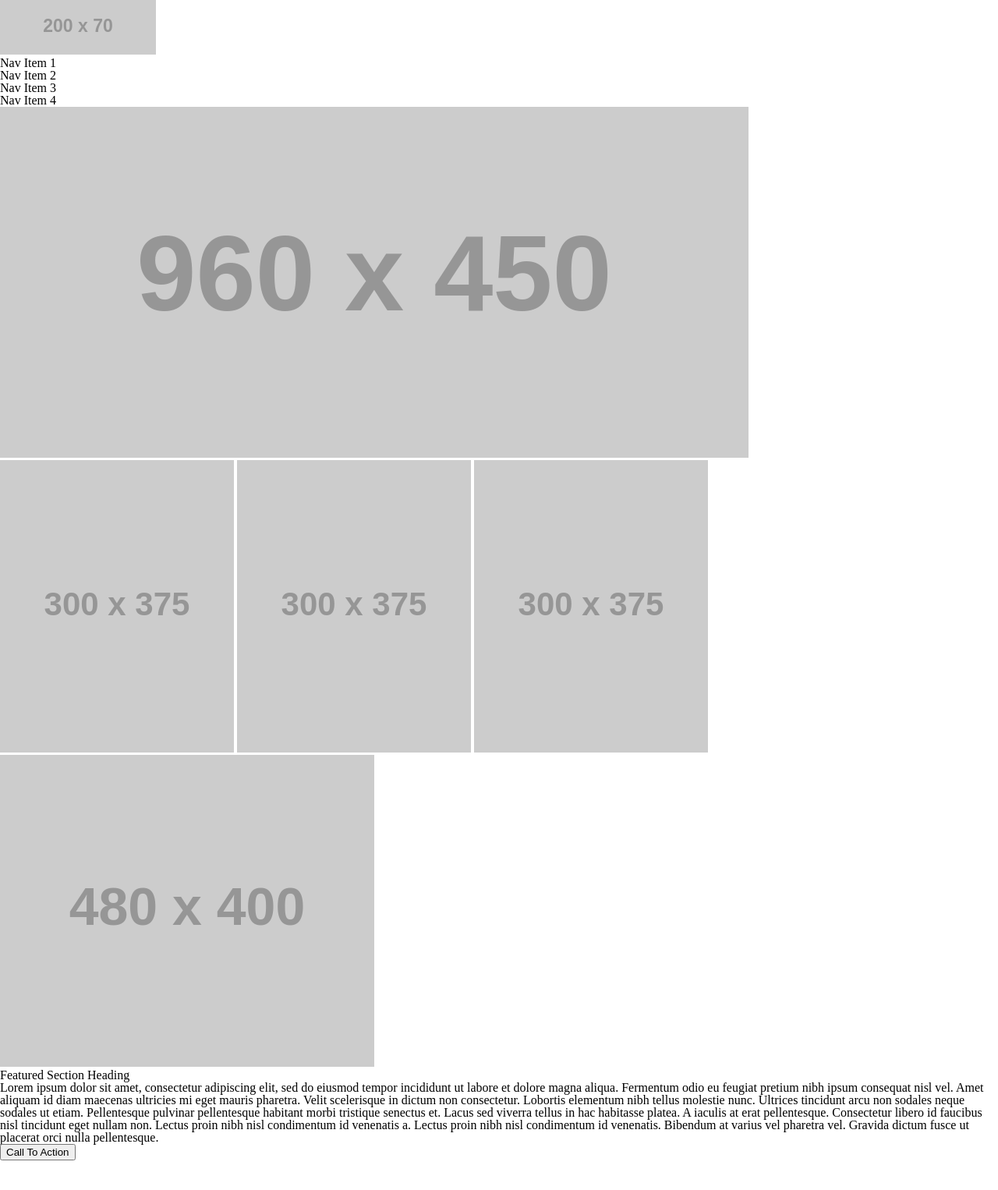
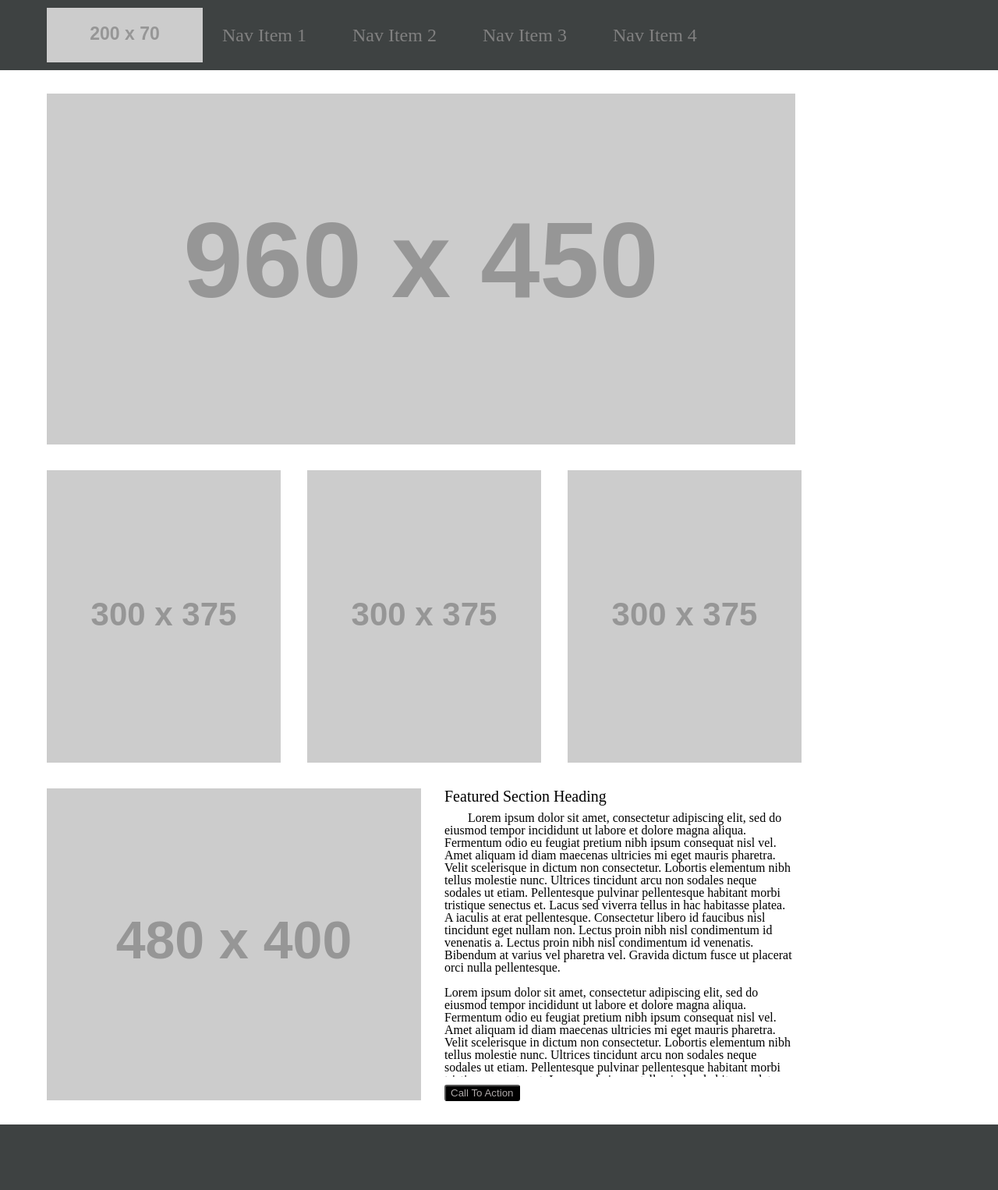
Before and after one commit to gerstej9/wireframe-exercise, a plain HTML site: page index.html in a window 1280 px wide. Shown: the whole page at 78% size. Before the commit the page ends 1488 px from the top, so only its background shows below. Drawn offline with Linux system fonts and the light colour scheme; files that its build step writes are made by us from their sources; placeholder pictures from the web are drawn by us.

Commit message:
Add id and class tags to html structure, utilize css to create final design through use of float, clear, and margin commands predominantly

```diff
--- a/css/styles.css
+++ b/css/styles.css
@@ -0,0 +1,84 @@
+header{
+    width:100%;
+    background-color:rgb(62, 66, 66);
+    height: 90px;
+}
+
+body{
+    width: 100%;
+}
+
+nav {
+    /* text-align: center;  */
+  }
+
+  nav ul li {
+
+    display: inline-block;
+    margin: 10px 40px 10px 15px;
+    font-size: 24px;
+    color:grey;
+    line-height:70px;
+  }
+
+main{
+    margin: 0px 30px;
+}
+.main-section{
+    margin:30px
+}
+
+.thirty-margin-right{
+    margin-right:30px;
+    border: 0px;
+}
+
+.thirty-margin-left{
+    margin-right:30px;
+    border: 0px;
+}
+
+#float-left{
+    float:left;
+}
+
+#float-left-top{
+    float:left;
+    margin:10px 10px 10px 60px;
+}
+
+footer{
+    width: 100%;
+    background-color:rgb(62, 66, 66);
+    height:90px;
+    clear: left;
+}
+
+h2{
+    font-size: 20px;
+    margin-bottom: 10px
+}
+
+p{
+    width:450px;
+    float:left;
+    height:340px;
+    overflow: scroll;
+    margin-bottom:10px;
+    text-indent: 30px;
+}
+
+#limit-width{
+    width:1000px;
+}
+
+button{
+    background-color:#010101;
+    color:rgb(173, 168, 168);
+    border-radius: 3px;
+}
+
+button:hover{
+    transition-delay: 350ms;
+    background-color:purple;
+}
--- a/index.html
+++ b/index.html
@@ -2,13 +2,13 @@
 <html>
     <head>
         <title>Wireframe Exercise</title>
-        <link href = "reset.css" rel = "stylesheet" text = "css/text"/>
-        <link href = "styles.css" rel = "stylesheet" text = "css/text"/>
+        <link href = "css/reset.css" rel = "stylesheet" text = "css/text"/>
+        <link href = "css/styles.css" rel = "stylesheet" text = "css/text"/>
     </head>
     <body>
         <header>
             <section>
-                <img src="https://placehold.it/200x70/010101" />
+                <img id = "float-left-top" src="https://placehold.it/200x70/010101" />
             </section>
             <nav>
                 <ul>
@@ -20,20 +20,19 @@
             </nav>
         </header>
         <main>
-            <section>
+            <section class ="main-section">
                 <img src="https://placehold.it/960x450/010101" />
             </section>
-            <section>
-                <img src="https://placehold.it/300x375/010101" />
-                <img src="https://placehold.it/300x375/010101" />
+            <section class ="main-section">
+                <img class ="thirty-margin-right" src="https://placehold.it/300x375/010101" />
+                <img class ="thirty-margin-right" src="https://placehold.it/300x375/010101" />
                 <img src="https://placehold.it/300x375/010101" />
             </section>
-            <section>
-                <img src="https://placehold.it/480x400/010101" />
-                <h3>Featured Section Heading</h3>
+            <section class ="main-section" id = "limit-width">
+                <img class = "thirty-margin-right" id = "float-left" src="https://placehold.it/480x400/010101" />
+                <h2>Featured Section Heading</h2>
                 <p>
-                    Lorem ipsum dolor sit amet, consectetur adipiscing elit,
-                    sed do eiusmod tempor incididunt ut labore et dolore magna aliqua.
+                    Lorem ipsum dolor sit amet, consectetur adipiscing elit, sed do eiusmod tempor incididunt ut labore et dolore magna aliqua.
                     Fermentum odio eu feugiat pretium nibh ipsum consequat nisl vel.
                     Amet aliquam id diam maecenas ultricies mi eget mauris pharetra.
                     Velit scelerisque in dictum non consectetur. Lobortis elementum nibh tellus molestie nunc.
@@ -42,6 +41,17 @@
                     Lacus sed viverra tellus in hac habitasse platea. A iaculis at erat pellentesque.
                     Consectetur libero id faucibus nisl tincidunt eget nullam non. Lectus proin nibh nisl condimentum id venenatis a.
                     Lectus proin nibh nisl condimentum id venenatis. Bibendum at varius vel pharetra vel. Gravida dictum fusce ut placerat orci nulla pellentesque.
+                    <br/>
+                    <br/>
+                    Lorem ipsum dolor sit amet, consectetur adipiscing elit, sed do eiusmod tempor incididunt ut labore et dolore magna aliqua.
+                    Fermentum odio eu feugiat pretium nibh ipsum consequat nisl vel.
+                    Amet aliquam id diam maecenas ultricies mi eget mauris pharetra.
+                    Velit scelerisque in dictum non consectetur. Lobortis elementum nibh tellus molestie nunc.
+                    Ultrices tincidunt arcu non sodales neque sodales ut etiam.
+                    Pellentesque pulvinar pellentesque habitant morbi tristique senectus et.
+                    Lacus sed viverra tellus in hac habitasse platea. A iaculis at erat pellentesque.
+                    Consectetur libero id faucibus nisl tincidunt eget nullam non. Lectus proin nibh nisl condimentum id venenatis a.
+                    Lectus proin nibh nisl condimentum id venenatis. Bibendum at varius vel pharetra vel. Gravida dictum fusce ut placerat orci nulla pellentesque
                 </p>
                 <button>Call To Action</button>
             </section>
```
Also changed, not shown: 1 other file.
